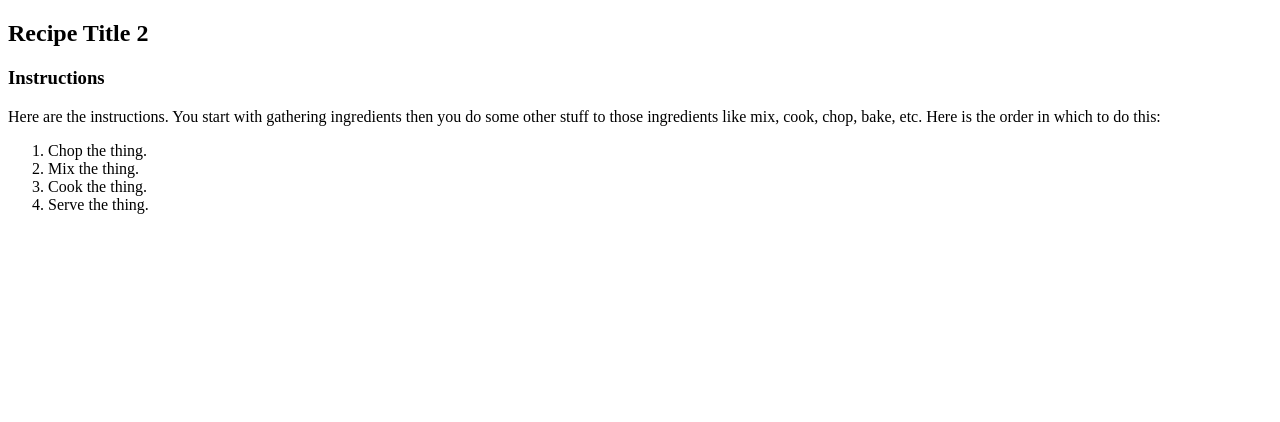
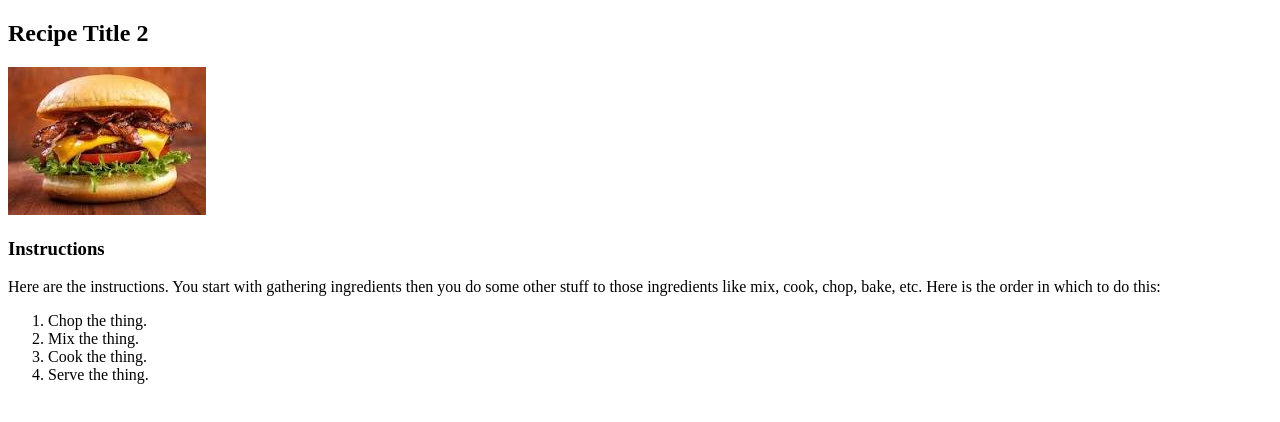
Before and after one commit to atizzle07/odin-recipes, a plain HTML site: page recipes/example_recipe2.html in a window 1280 px wide. Drawn offline with Linux system fonts and the light colour scheme.

Commit message:
added pictures to each recipe page as well as a picture directory.

```diff
--- a/recipes/example_recipe2.html
+++ b/recipes/example_recipe2.html
@@ -9,6 +9,9 @@
     <h2>
         <strong>Recipe Title 2</strong>
     </h2>
+        <p>
+        <img src="../pictures/cheeseburger.jpeg" alt="Cheeseburger">
+    </p>
     <p>
         <h3>
             <strong>Instructions</strong>
```
Also changed, not shown: recipes/example_recipe1.html (+7 -0 lines), pictures/cheeseburger.jpeg (added), pictures/lasagna.jpeg (added).
